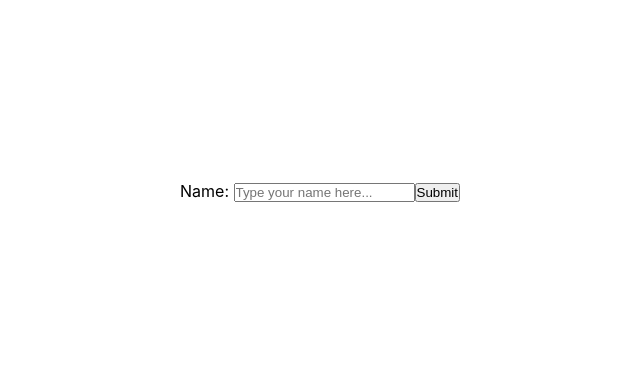
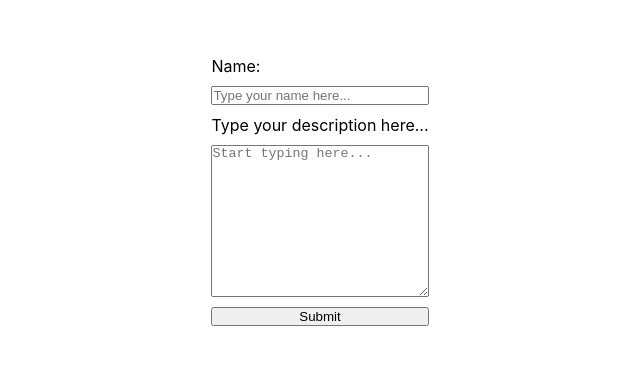
Before and after one commit to chloeyeo/2024ReactPractice, a React (Create React App) app in the folder my-react-app/: page / in a window 1280 px wide. Shown: the part 209-574 px from the top of the page, without its empty margins (320-960 px from the left). Built offline with nearby package versions, Linux system fonts and the light colour scheme.

Commit message:
modal with user input name and description view succeeded! from list

```diff
--- a/my-react-app/src/App.js
+++ b/my-react-app/src/App.js
@@ -9,28 +9,37 @@ const App = () => {
   const [viewData, setViewData] = useState([]);
   const [openModal, setOpenModal] = useState(false);
   const [name, setName] = useState("");
-  const [clicked, setClicked] = useState(false);
+  const [description, setDescription] = useState("");
+  // const [clicked, setClicked] = useState(false);
   const [listIndex, setListIndex] = useState(0);
   function submitHandler() {
-    setClicked(true);
+    // setClicked(true);
     let newViewData = [...viewData];
     // list.push(item) pushes item to END of list,
     // but list.unshift(item) pushes item to FRONT of list!
     // problem with unshift() is that it takes out all the existing data in list
     // THEN puts newData at front then adds all exisitng data back into list
     // so unshift() takes up more memory! so is not good practice.
-    newViewData.push(name);
+    newViewData.push({ name: name, description: description });
     setViewData(newViewData);
     setName(""); // to clear input data in <input>
+    setDescription("");
     // console.log(viewData);
   }
-  function inputHandler(event) {
+  function nameHandler(event) {
     setName(event.target.value);
-    setClicked(false);
+    // setClicked(false);
+  }
+  function descriptionHandler(event) {
+    setDescription(event.target.value);
+    // setClicked(false);
   }
   function listClickHandler(index) {
-    setOpenModal(!openModal);
+    setOpenModal(true);
     setListIndex(index);
+  }
+  function closeModal() {
+    setOpenModal(false);
   }
   return (
     <>
@@ -41,17 +50,26 @@ const App = () => {
           type="text"
           id="name"
           onChange={(event) => {
-            inputHandler(event);
+            nameHandler(event);
           }}
           placeholder="Type your name here..."
           value={name}
         />
+        <label htmlFor="description">Type your description here...</label>
+        <textarea
+          id="description"
+          rows="10"
+          placeholder="Start typing here..."
+          value={description}
+          onChange={(event) => {
+            descriptionHandler(event);
+          }}
+        />
         <button onClick={submitHandler}>Submit</button>
       </div>
       <div className="listArea">
-        {name && clicked ? <h3>Your name is {name}</h3> : null}
         <ul className="dataList">
-          {viewData.map((data, index) => {
+          {viewData.map((object, index) => {
             return (
               <li
                 key={index}
@@ -59,7 +77,7 @@ const App = () => {
                   listClickHandler(index);
                 }}
               >
-                {index + 1}. {data}
+                {index + 1}. {object.name}
               </li>
             );
           })}
@@ -67,7 +85,7 @@ const App = () => {
         {openModal ? (
           <ListDataModal
             openModal={openModal}
-            setOpenModal={setOpenModal}
+            closeModal={closeModal}
             dataList={viewData}
             listIndex={listIndex}
           />
--- a/my-react-app/src/assets/css/style.scss
+++ b/my-react-app/src/assets/css/style.scss
@@ -12,6 +12,11 @@ body {
 #root {
   display: flex;
   flex-direction: column;
+}
+.inputArea {
+  display: flex;
+  flex-direction: column;
+  gap: 10px;
 }
 
 $primary: skyblue;
--- a/my-react-app/src/components/ListDataModal.js
+++ b/my-react-app/src/components/ListDataModal.js
@@ -4,13 +4,10 @@ const ListDataModal = (props) => {
   return (
     <div className="modalWrap">
       <div className="modal">
-        <h3>{props.dataList[props.listIndex]}</h3>
-        <button
-          className="btn close"
-          onClick={() => {
-            props.setOpenModal(false);
-          }}
-        >
+        {/* <h1>{props.dataList[props.listIndex].name}:</h1> */}
+        <h1>{props.dataList[props.listIndex].name}</h1>
+        <p>{props.dataList[props.listIndex].description}</p>
+        <button className="btn close" onClick={props.closeModal}>
           &#10006;
         </button>
       </div>
```
Also changed, not shown: my-react-app/src/App_tabMenu02.js (deleted, +0 -22 lines).
